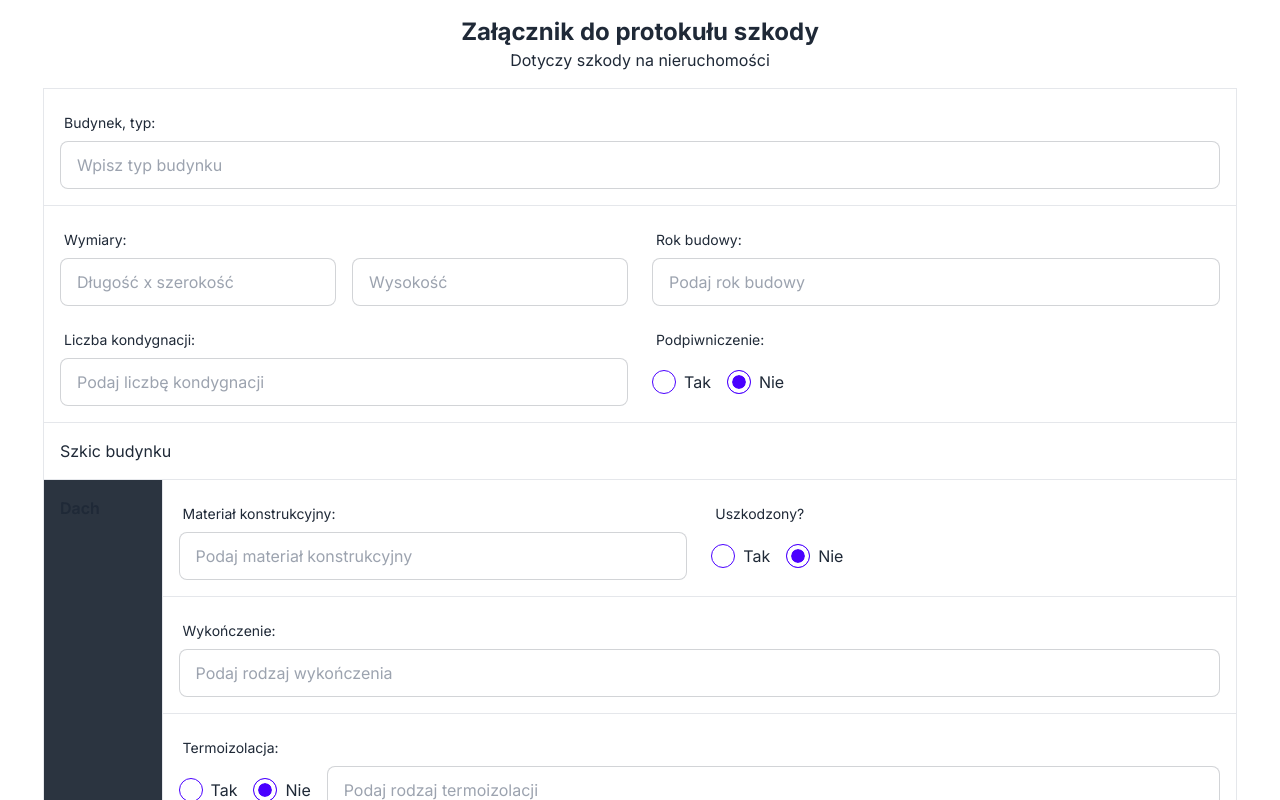
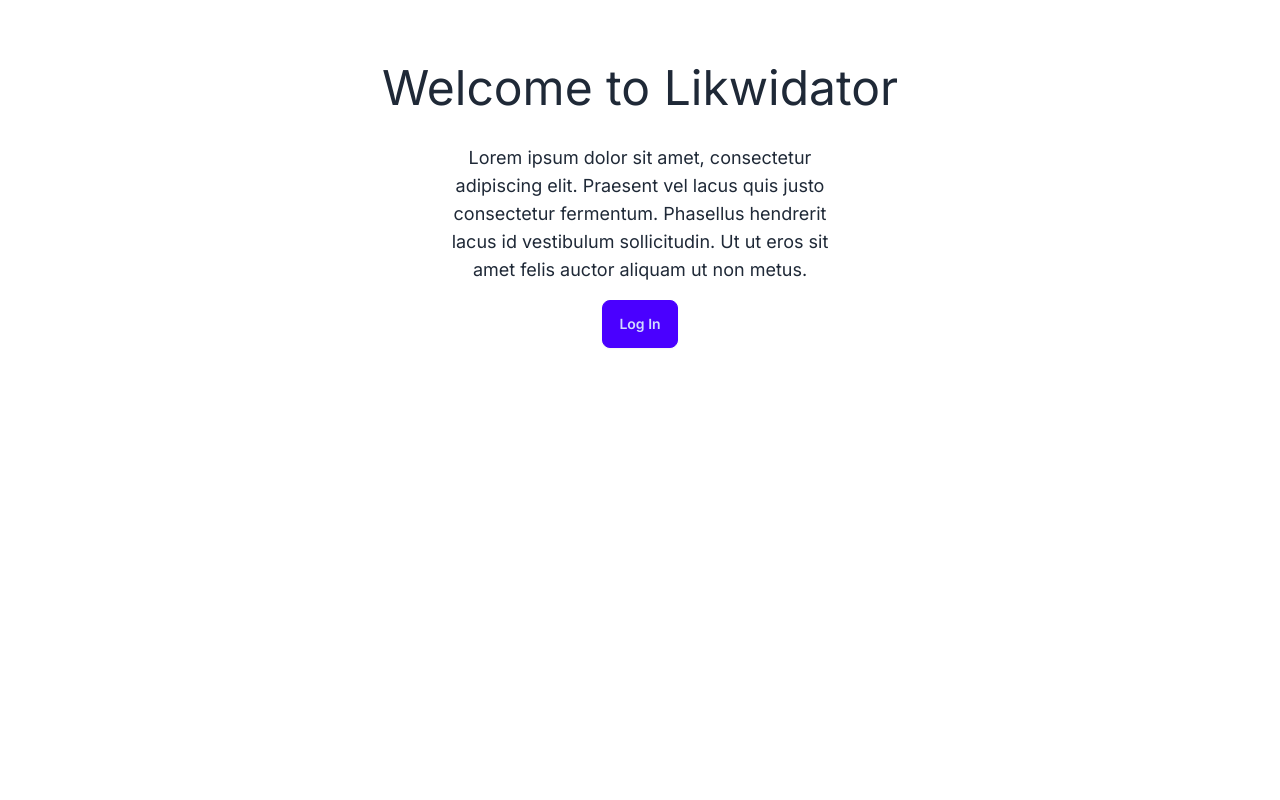
Before and after one commit to AniaPiWo/likwidator, a Next.js app: page / in a window 1280 px wide. Shown: the top 800 px of the page. Built offline with nearby package versions, Linux system fonts and the light colour scheme; no server answers.

Commit message:
page tsx

```diff
--- /dev/null
+++ b/src/app/form-building/page.tsx
@@ -0,0 +1,10 @@
+import React from "react";
+import { BuildingForm } from "@/components/BuildingForm";
+
+type Props = {};
+
+const page = (props: Props) => {
+  return <BuildingForm />;
+};
+
+export default page;
--- a/src/app/page.tsx
+++ b/src/app/page.tsx
@@ -9,7 +9,7 @@ export default async function Home() {
 
   return (
     <main className="flex min-h-screen flex-col items-center justify-between">
-      {!user ? <Dashboard /> : <Landing />}
+      {user ? <Dashboard /> : <Landing />}
     </main>
   );
 }
```
